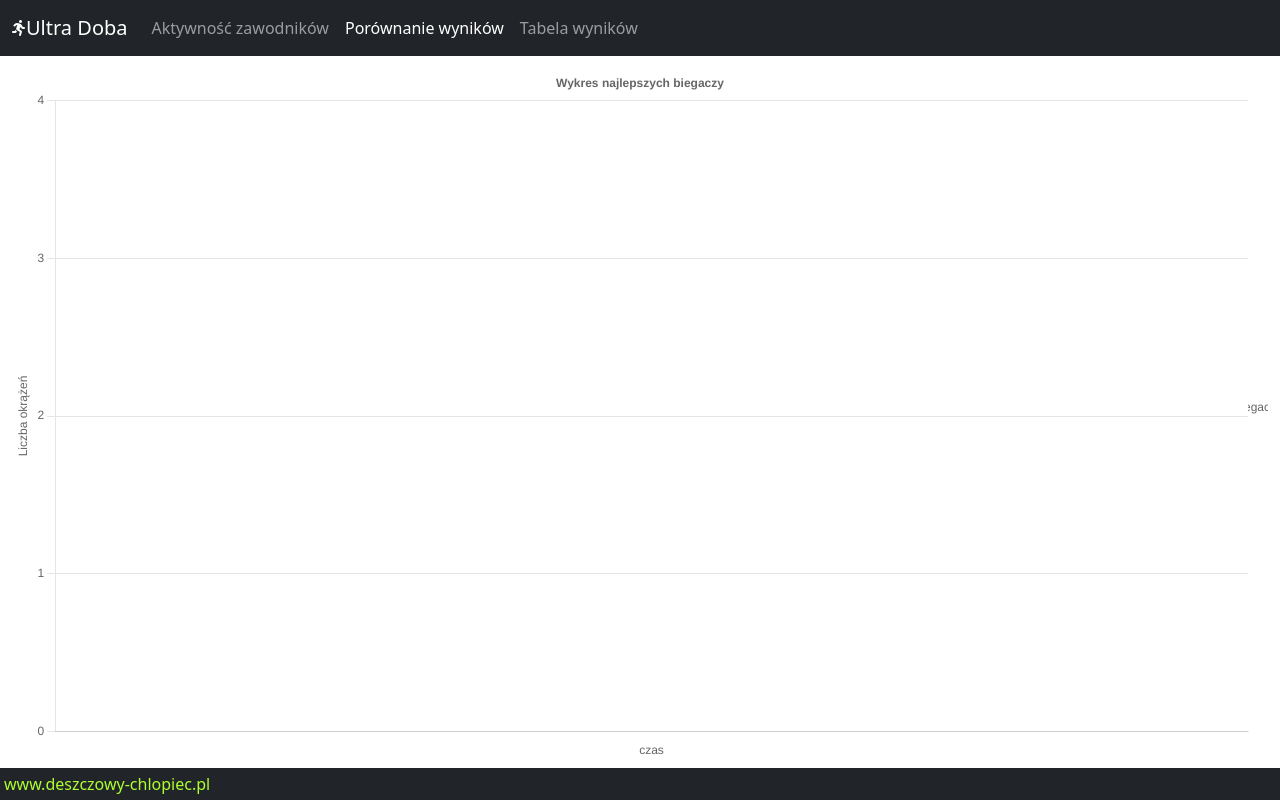
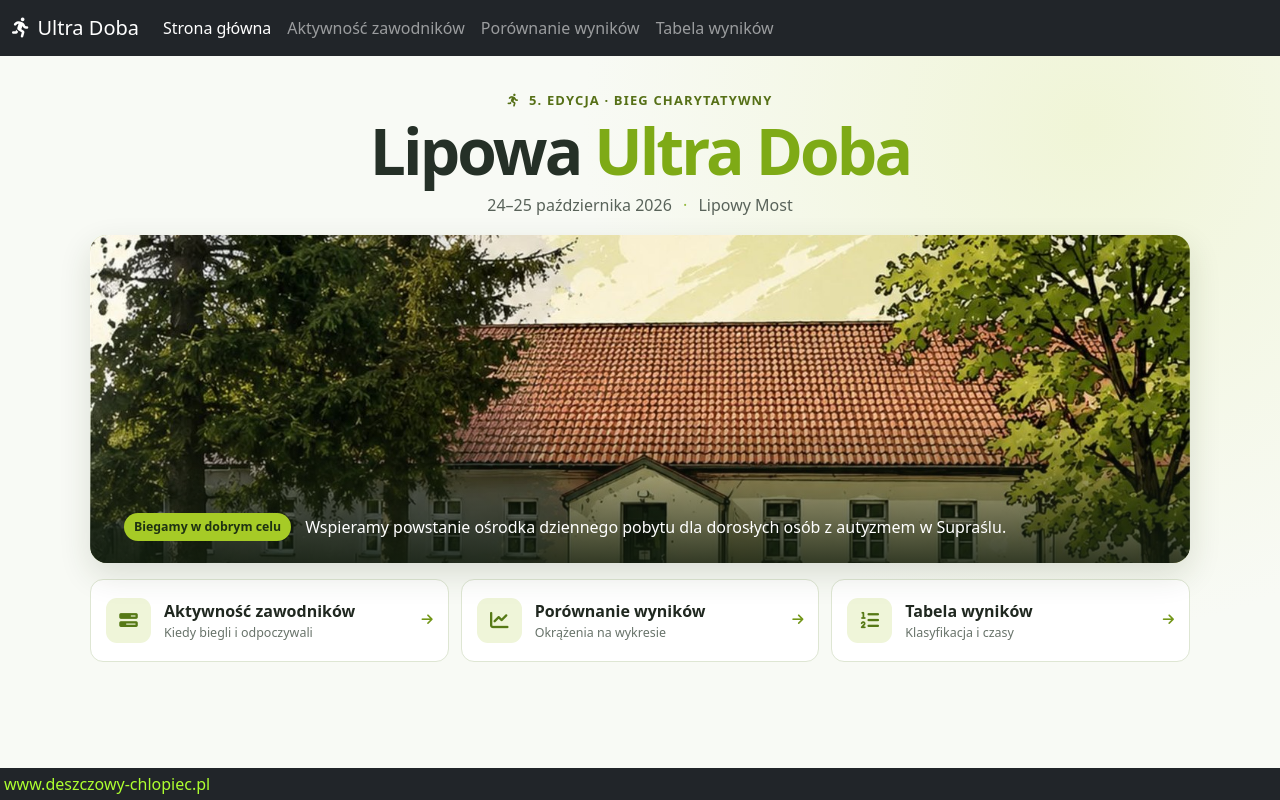
Before and after one commit to rzymski/runnersChart, a Django app: page / in a window 1280 px wide. Run offline with Django 4.2, Linux system fonts and the light colour scheme; data that the repository does not hold is empty; some libraries are stand-ins or nearby versions.

Commit message:
main page

```diff
--- /dev/null
+++ b/runChart/templates/home.html
@@ -0,0 +1,52 @@
+{% extends 'partials/base.html' %}
+{% load static %}
+
+{% block content %}
+<link rel="stylesheet" href="{% static 'userPages/home.css' %}">
+
+<section class="home-page" aria-labelledby="home-title">
+    <div class="home-content">
+        <header class="home-heading">
+            <span class="home-eyebrow"><i class="fa-solid fa-person-running" aria-hidden="true"></i> 5. edycja · Bieg charytatywny</span>
+            <h1 id="home-title">Lipowa <span>Ultra Doba</span></h1>
+            <p>24–25 października 2026 <span class="home-dot" aria-hidden="true">·</span> Lipowy Most</p>
+        </header>
+
+        <figure class="home-hero">
+            <img src="{% static 'userPages/img/lipowy_most_hero.jpg' %}"
+                 alt="Dworek Lipowy Most otoczony drzewami – miejsce biegu Lipowa Ultra Doba"
+                 width="1450" height="902" fetchpriority="high">
+            <figcaption>
+                <span class="home-hero-tag">Biegamy w dobrym celu</span>
+                <span>Wspieramy powstanie ośrodka dziennego pobytu dla dorosłych osób z autyzmem w Supraślu.</span>
+            </figcaption>
+        </figure>
+
+        <nav class="home-actions" aria-label="Wyniki i wykresy biegu">
+            <a class="home-action" href="{% url 'heatmap_chart' %}">
+                <span class="home-action-icon"><i class="fa-solid fa-bars-progress" aria-hidden="true"></i></span>
+                <span class="home-action-text"><strong>Aktywność zawodników</strong><small>Kiedy biegli i odpoczywali</small></span>
+                <i class="fa-solid fa-arrow-right home-action-arrow" aria-hidden="true"></i>
+            </a>
+            <a class="home-action" href="{% url 'line_chart' %}">
+                <span class="home-action-icon"><i class="fa-solid fa-chart-line" aria-hidden="true"></i></span>
+                <span class="home-action-text"><strong>Porównanie wyników</strong><small>Okrążenia na wykresie</small></span>
+                <i class="fa-solid fa-arrow-right home-action-arrow" aria-hidden="true"></i>
+            </a>
+            <a class="home-action" href="{% url 'resultTable' %}">
+                <span class="home-action-icon"><i class="fa-solid fa-list-ol" aria-hidden="true"></i></span>
+                <span class="home-action-text"><strong>Tabela wyników</strong><small>Klasyfikacja i czasy</small></span>
+                <i class="fa-solid fa-arrow-right home-action-arrow" aria-hidden="true"></i>
+            </a>
+        </nav>
+
+        {% if request.user.is_authenticated and request.user.is_active and request.user.is_staff %}
+        <nav class="home-admin" aria-label="Panele administracyjne">
+            <span class="home-admin-label"><i class="fa-solid fa-lock" aria-hidden="true"></i> Administracja</span>
+            <a href="{% url 'customAdmin' %}">Panel obsługi biegu <i class="fa-solid fa-arrow-up-right-from-square" aria-hidden="true"></i></a>
+            <a href="{% url 'admin:index' %}">Django Admin <i class="fa-solid fa-arrow-up-right-from-square" aria-hidden="true"></i></a>
+        </nav>
+        {% endif %}
+    </div>
+</section>
+{% endblock %}
--- a/runChart/templates/partials/nav.html
+++ b/runChart/templates/partials/nav.html
@@ -1,25 +1,35 @@
 <link rel="stylesheet" href="https://cdnjs.cloudflare.com/ajax/libs/font-awesome/6.4.0/css/all.min.css" integrity="sha512-iecdLmaskl7CVkqkXNQ/ZH/XLlvWZOJyj7Yy7tcenmpD1ypASozpmT/E0iPtmFIB46ZmdtAc9eNBvH0H/ZpiBw==" crossorigin="anonymous" referrerpolicy="no-referrer" />
 <nav class="navbar navbar-expand-lg navbar-dark bg-dark">
     <div class="container-fluid">
-        <i class="fa-solid fa-person-running" style="color: #fff;"></i>
-        <a class="navbar-brand" href="">Ultra Doba</a>
-        <button class="navbar-toggler" type="button" data-bs-toggle="collapse" data-bs-target="#navbarSupportedContent" aria-controls="navbarSupportedContent" aria-expanded="false" aria-label="Toggle navigation">
+        <a class="navbar-brand d-inline-flex align-items-center gap-2" href="{% url 'index' %}">
+            <i class="fa-solid fa-person-running" aria-hidden="true"></i> Ultra Doba
+        </a>
+        <button class="navbar-toggler" type="button" data-bs-toggle="collapse" data-bs-target="#navbarSupportedContent" aria-controls="navbarSupportedContent" aria-expanded="false" aria-label="Rozwiń menu">
             <span class="navbar-toggler-icon"></span>
         </button>
         <div class="collapse navbar-collapse" id="navbarSupportedContent">
             <ul class="navbar-nav me-auto mb-2 mb-lg-0">
                 <li class="nav-item">
-                    <a class="nav-link {% if request.resolver_match.url_name == 'heatmap_chart' %}active{% endif %}"
-                       href="{% url 'heatmap_chart' %}">Aktywność zawodników</a>
+                    <a class="nav-link {% if request.resolver_match.url_name == 'index' %}active{% endif %}" href="{% url 'index' %}">Strona główna</a>
                 </li>
                 <li class="nav-item">
-                    <a class="nav-link {% if request.resolver_match.url_name == 'line_chart' or request.resolver_match.url_name == 'index' %}active{% endif %}"
-                       href="{% url 'line_chart' %}">Porównanie wyników</a>
+                    <a class="nav-link {% if request.resolver_match.url_name == 'heatmap_chart' %}active{% endif %}" href="{% url 'heatmap_chart' %}">Aktywność zawodników</a>
                 </li>
                 <li class="nav-item">
-                    <a class="nav-link {% if request.resolver_match.url_name == 'resultTable' %}active{% endif %}"
-                       href="{% url 'resultTable' %}">Tabela wyników</a>
+                    <a class="nav-link {% if request.resolver_match.url_name == 'line_chart' %}active{% endif %}" href="{% url 'line_chart' %}">Porównanie wyników</a>
                 </li>
+                <li class="nav-item">
+                    <a class="nav-link {% if request.resolver_match.url_name == 'resultTable' %}active{% endif %}" href="{% url 'resultTable' %}">Tabela wyników</a>
+                </li>
+                {% if request.user.is_authenticated and request.user.is_active and request.user.is_staff %}
+                <li class="nav-item dropdown">
+                    <a class="nav-link dropdown-toggle {% if request.resolver_match.url_name == 'customAdmin' %}active{% endif %}" href="#" role="button" data-bs-toggle="dropdown" aria-expanded="false">Administracja</a>
+                    <ul class="dropdown-menu dropdown-menu-dark">
+                        <li><a class="dropdown-item" href="{% url 'customAdmin' %}">Panel obsługi biegu</a></li>
+                        <li><a class="dropdown-item" href="{% url 'admin:index' %}">Django Admin</a></li>
+                    </ul>
+                </li>
+                {% endif %}
             </ul>
         </div>
         {% if request.resolver_match.url_name == 'resultTable' %}
--- a/runChart/urls.py
+++ b/runChart/urls.py
@@ -2,15 +2,17 @@ from django.urls import path
 from . import views
 
 from django.views.i18n import JavaScriptCatalog
+from django.views.generic import TemplateView
+from django.contrib.admin.views.decorators import staff_member_required
 
 from django.contrib.auth import views as auth_views
 
 urlpatterns = [
     path('jsi18n', JavaScriptCatalog.as_view(), name='js-catlog'),
-    path("", views.index, name="index"),
+    path("", TemplateView.as_view(template_name="home.html"), name="index"),
     path('chart/line/', views.line_chart, name='line_chart'),
     path('chart/heatmap/', views.heatmap_chart, name='heatmap_chart'),
-    path('admin/customAdmin', views.customAdmin, name='customAdmin'),
+    path('admin/customAdmin', staff_member_required(views.customAdmin, login_url='loginUser'), name='customAdmin'),
     path('table/result', views.resultTable, name='resultTable'),
     path('table/runnerResults/<str:runnerId>', views.runnerResults, name='runnerResults'),
     path('authenticate/login', views.loginUser, name='loginUser'),
--- /dev/null
+++ b/static/userPages/home.css
@@ -0,0 +1,35 @@
+/* Style są wczytywane wyłącznie na stronie głównej. */
+body.wrapper { grid-template-rows: minmax(0, 1fr) auto; }
+.myNavAndContent { display: flex; flex-direction: column; height: auto; min-height: 0; }
+.myNavAndContent > header { flex: 0 0 auto; }
+.myNavAndContent > main { display: flex; flex: 1 1 auto; min-height: 0; }
+.home-page { flex: 1 1 auto; min-height: 0; overflow-y: auto; padding: clamp(16px, 2.4vw, 34px) 20px; background: radial-gradient(circle at 85% 10%, #f0f5d7 0, transparent 40%), #f8faf5; color: #253027; }
+.home-content { width: min(1100px, 100%); margin: auto; }
+.home-heading { text-align: center; margin-bottom: 18px; }
+.home-eyebrow { display: inline-flex; align-items: center; gap: 9px; margin-bottom: 5px; color: #567017; font-size: .81rem; font-weight: 700; letter-spacing: .09em; text-transform: uppercase; }
+.home-heading h1 { font-size: clamp(2.3rem, 5vw, 4.2rem); font-weight: 800; letter-spacing: -.045em; line-height: 1.08; margin: 0 0 8px; }
+.home-heading h1 span { color: #7eaa16; }
+.home-heading p { color: #59635a; font-weight: 500; font-size: 1rem; margin: 0; }
+.home-dot { margin: 0 7px; color: #93b93d; }
+.home-hero { position: relative; overflow: hidden; border-radius: 17px; margin: 0 0 16px; height: clamp(230px, 41vh, 410px); background: #c5d68c; box-shadow: 0 12px 32px rgba(42, 60, 20, .14); }
+.home-hero img { display: block; width: 100%; height: 100%; object-fit: cover; object-position: center 57%; }
+.home-hero::after { content: ''; position: absolute; inset: 55% 0 0; pointer-events: none; background: linear-gradient(transparent, rgba(17, 28, 13, .84)); }
+.home-hero figcaption { position: absolute; z-index: 1; bottom: 0; left: 0; right: 0; padding: 18px clamp(18px, 3vw, 34px) 22px; display: flex; align-items: center; flex-wrap: wrap; gap: 9px 14px; color: #fff; font-size: clamp(.85rem, 1.4vw, 1rem); }
+.home-hero-tag { display: inline-flex; align-items: center; padding: 5px 10px; border-radius: 100px; background: #a6cb26; color: #1e3212; font-weight: 800; font-size: .77rem; white-space: nowrap; }
+.home-actions { display: grid; grid-template-columns: repeat(3, minmax(0, 1fr)); gap: 12px; }
+.home-action { display: flex; align-items: center; gap: 13px; min-width: 0; padding: 18px 15px; border: 1px solid #dee6d3; border-radius: 13px; background: #fff; color: #202820; text-decoration: none; transition: border-color .18s, transform .18s, box-shadow .18s; }
+.home-action:hover { color: #202820; transform: translateY(-2px); border-color: #a5c827; box-shadow: 0 9px 22px rgba(52, 69, 24, .1); }
+.home-action:focus-visible, .home-admin a:focus-visible { outline: 3px solid #8aae26; outline-offset: 3px; }
+.home-action-icon { display: grid; place-items: center; flex: 0 0 45px; height: 45px; border-radius: 11px; background: #eff5d9; color: #567916; font-size: 1.16rem; }
+.home-action-text { display: flex; flex-direction: column; min-width: 0; line-height: 1.25; }
+.home-action-text strong { font-size: clamp(.89rem, 1.25vw, 1rem); }
+.home-action-text small { font-size: .78rem; color: #68736a; margin-top: 4px; }
+.home-action-arrow { color: #729617; margin-left: auto; font-size: .8rem; }
+.home-admin { display: flex; align-items: center; flex-wrap: wrap; gap: 10px 17px; margin-top: 16px; padding: 12px 15px; border: 1px dashed #cad4bd; border-radius: 10px; background: #f2f6eb; font-size: .83rem; }
+.home-admin-label { color: #5b6c4e; font-weight: 700; margin-right: 3px; }
+.home-admin a { text-decoration: none; color: #385e11; font-weight: 600; }
+.home-admin a:hover { text-decoration: underline; }
+.home-admin a i { font-size: .7rem; margin-left: 4px; }
+@media (max-width: 850px) { .home-actions { grid-template-columns: 1fr; gap: 9px; } .home-action { padding: 12px 14px; } .home-hero { height: clamp(230px, 39vh, 360px); } }
+@media (max-width: 520px) { .home-page { padding: 16px 12px; } .home-heading h1 { font-size: 2.35rem; } .home-heading p { font-size: .88rem; } .home-hero { border-radius: 10px; height: 265px; } .home-hero figcaption { padding: 14px; font-size: .78rem; } .home-action-icon { flex-basis: 39px; height: 39px; } .home-dot { margin: 0 3px; } }
+@media (prefers-reduced-motion: reduce) { .home-action { transition: none; } }
```
Also changed, not shown: static/userPages/img/lipowy_most_hero.jpg (added).
